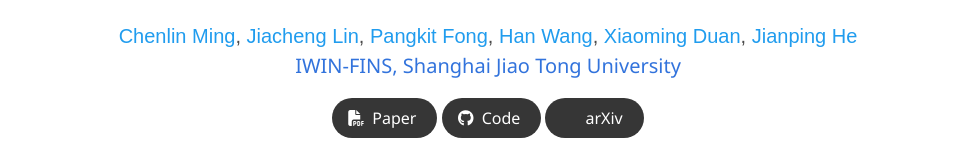
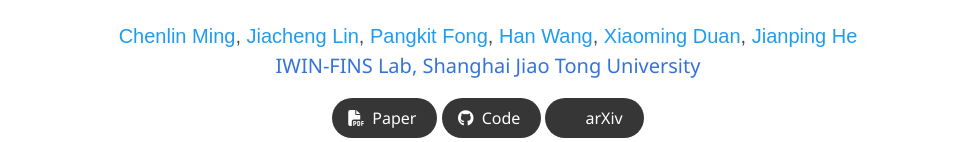
Before and after one commit to ming-bot/HiCRISP.github.io, a plain HTML site: page index.html in a window 1280 px wide. Shown: the part 213-355 px from the top of the page, without its empty margins (152-1114 px from the left). Drawn offline with nearby package versions, Linux system fonts and the light colour scheme; some icons are missing; a web font is replaced by a local one.

Commit message:
Update index.html

```diff
--- a/index.html
+++ b/index.html
@@ -71,7 +71,7 @@
                   </div>
 
                   <div class="is-size-5 Institution">
-                    <span class="author-block"><a href="https://iwin-fins.com" target="_blank">IWIN-FINS, Shanghai Jiao Tong University</a></span>
+                    <span class="author-block"><a href="https://iwin-fins.com" target="_blank">IWIN-FINS Lab, Shanghai Jiao Tong University</a></span>
                   </div>
 
                   <div class="column has-text-centered">
```
